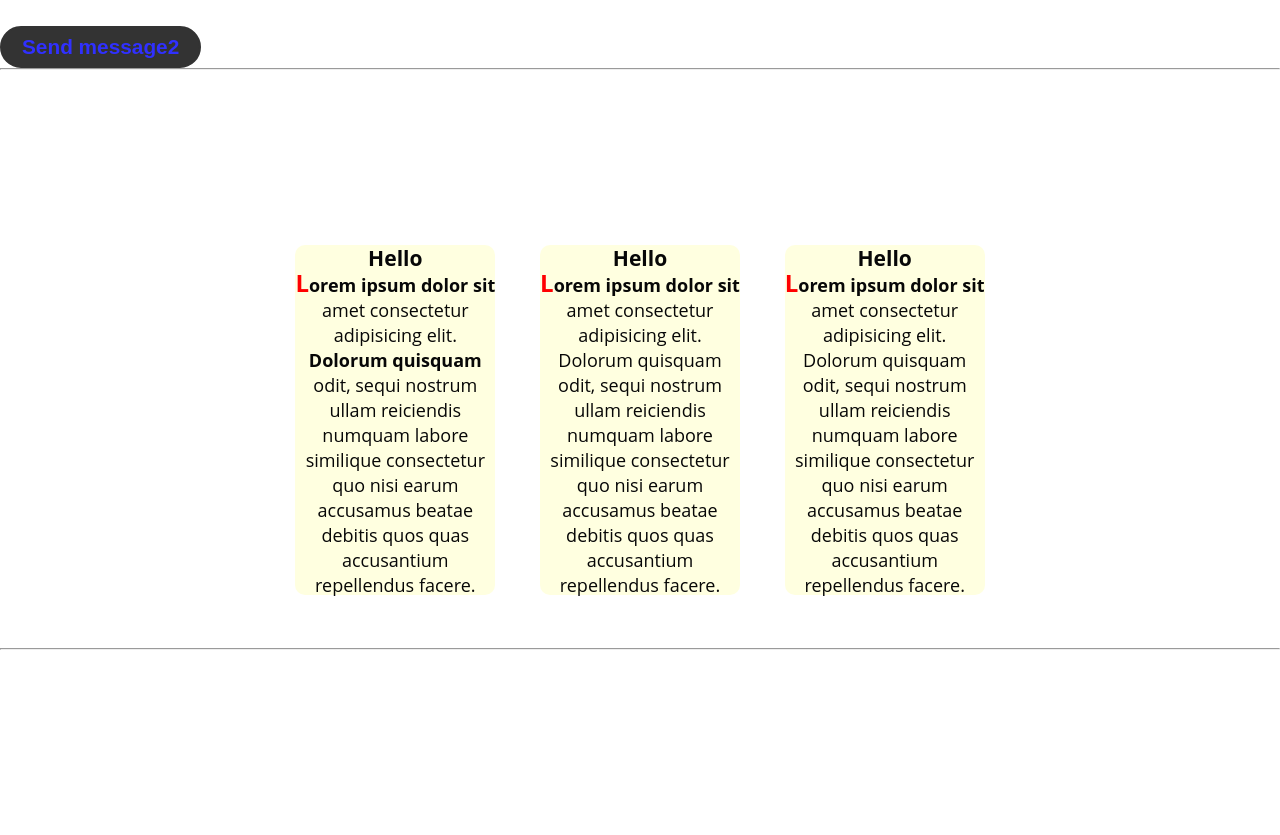
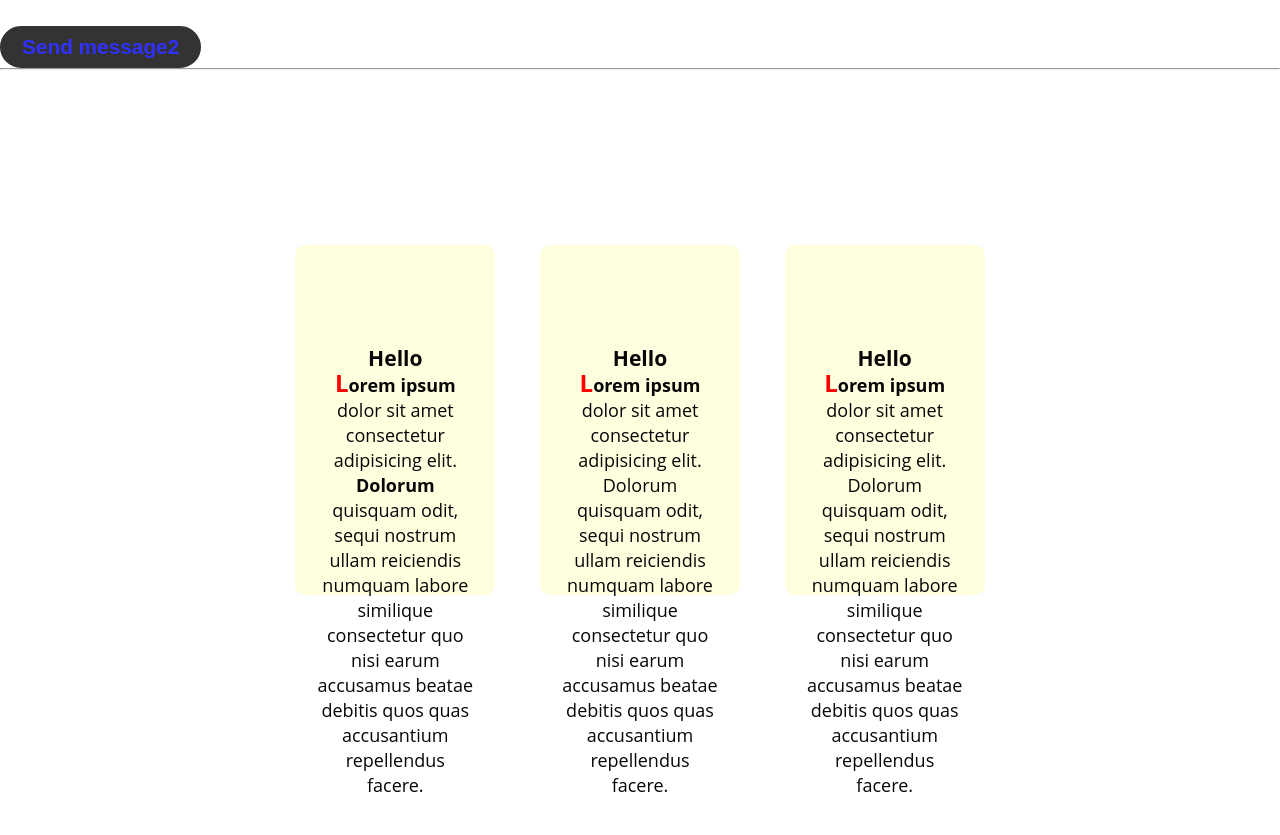
Before and after one commit to SSKosmotech/LESSONS_03_KBA, a PHP site: page /04/index.html in a window 1280 px wide. Shown: the part 990-1825 px from the top of the page. Run offline with PHP 8.4, Linux system fonts and the light colour scheme.

Commit message:
Delete Errors

```diff
--- a/04/assets/styles/index.css
+++ b/04/assets/styles/index.css
@@ -235,7 +235,7 @@
     display: inline-block;
     width: 200px;
     height: 350px;
-    padding: 100 20px 20px;
+    padding: 100px 20px 20px;
     border-radius: 10px;
     background-color: lightyellow;
     margin: 0 20px;
@@ -274,7 +274,7 @@
 
 
 table {
-    with: 400px;
+    width: 400px;
     border-top: 1px solid #000;
     border-right: 1px solid #000;
     border-collapse: collapse;
```
